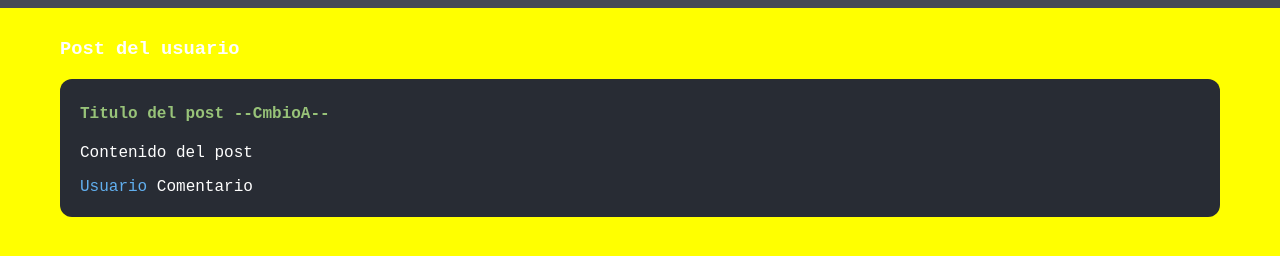
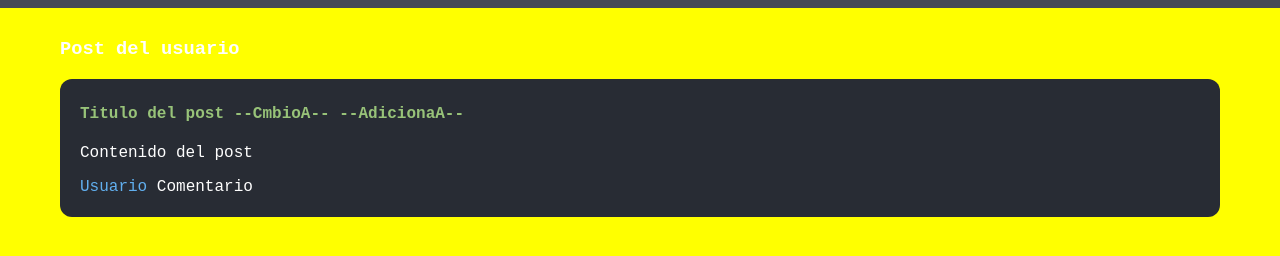
Before and after one commit to DanielM707/practice-git1, a plain HTML site: page index.html in a window 1280 px wide. Shown: the part 62-318 px from the top of the page. Drawn offline with Linux system fonts and the light colour scheme; no server answers; a web font is replaced by a local one.

Commit message:
Adicionales A

```diff
--- a/index.html
+++ b/index.html
@@ -17,7 +17,7 @@
     <div class="container" id="content">
       <h3>Post del usuario</h3>
       <div class="post">
-	<h4>Titulo del post --CmbioA--</h4>
+	<h4>Titulo del post --CmbioA-- --AdicionaA--</h4>
 	<div>Contenido del post</div>
 	<p><span>Usuario</span> Comentario</p>
       </div>
```
